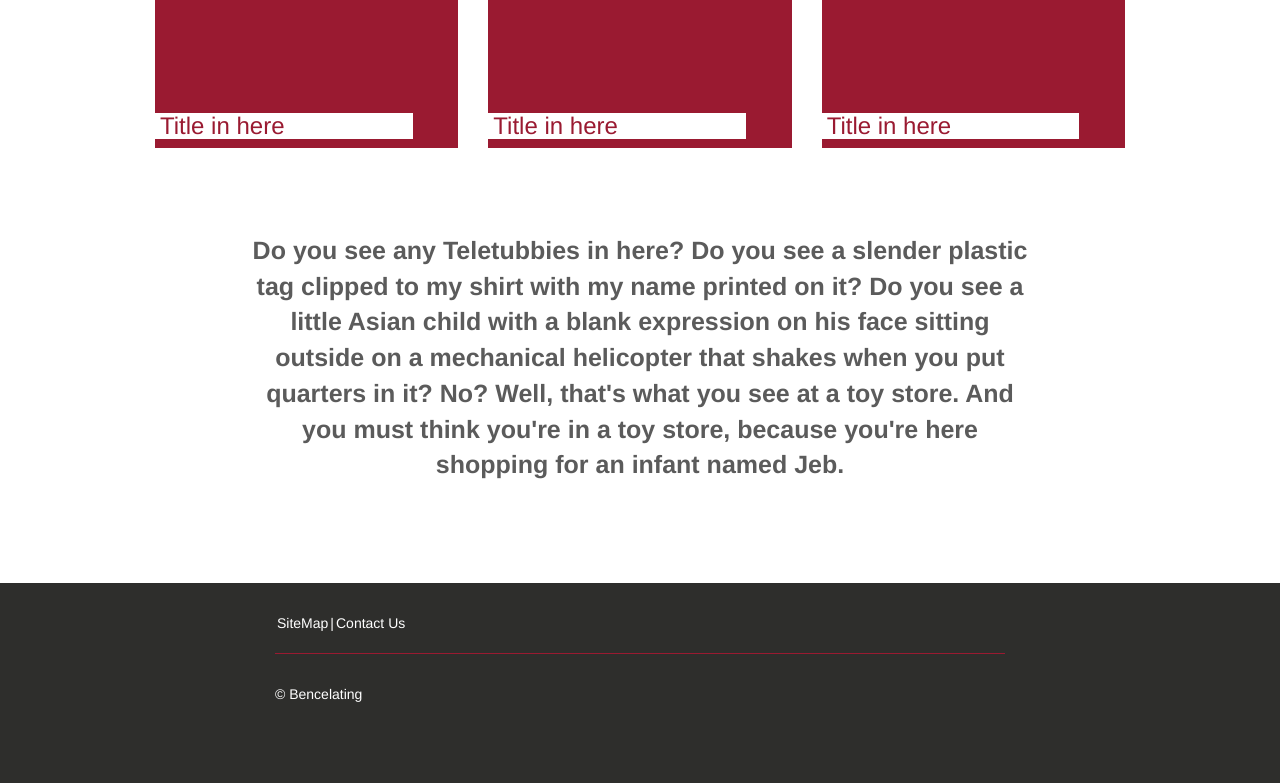
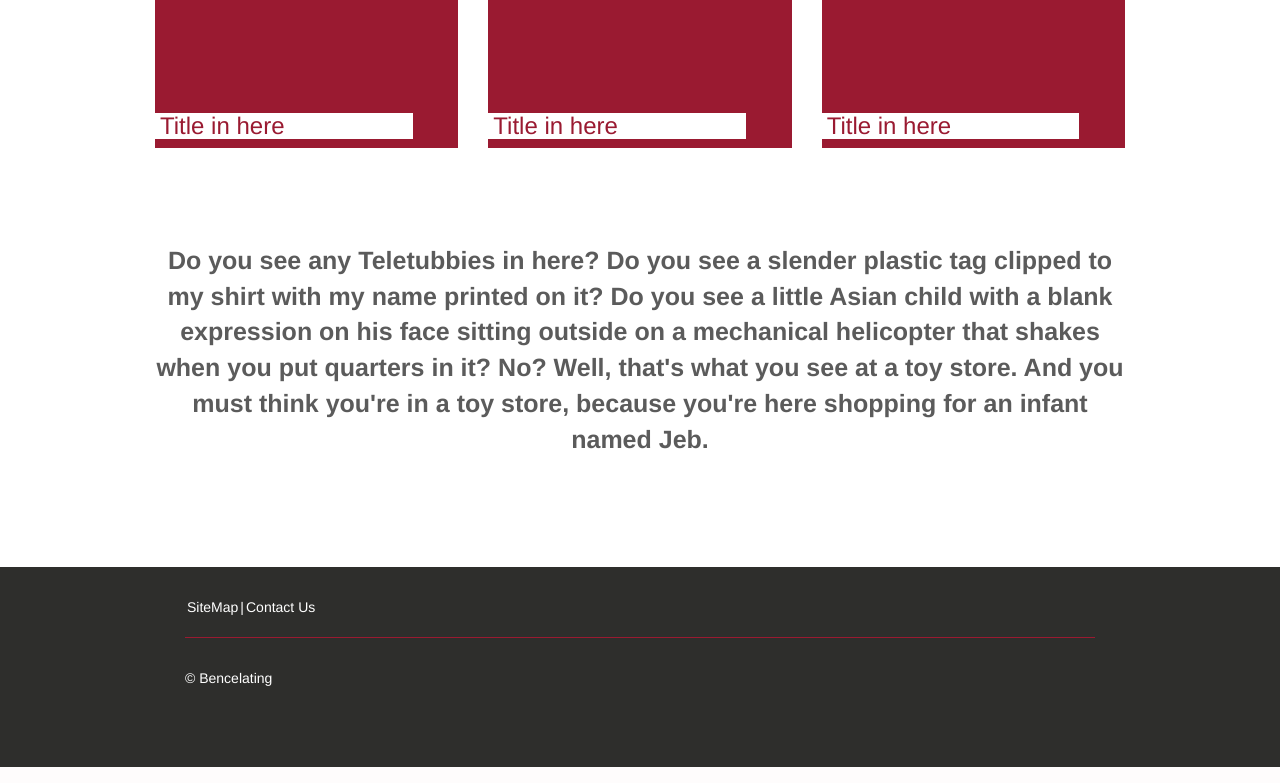
Before and after one commit to mporam/bence, a PHP site: template templates/index.html in a window 1280 px wide. Shown: the part 480-1263 px from the top of the page. Run offline with PHP 8.4, Linux system fonts and the light colour scheme; the template is opened without the code that fills it, so the values that code supplies are empty.

Commit message:
Merging stashed changes with changes upstream
This commit will:
• remove margins from the ipsum content
• merge changes upstream for a smaller container etc

```diff
--- a/templates/css/style.css
+++ b/templates/css/style.css
@@ -6,11 +6,6 @@ body {
 
 .container {
     max-width: 970px;
-}
-
-.slightly-centred-div {
-    margin: 30px 90px 20px 90px;
-    padding-bottom: 20px;
 }
 
 .row.no-pad {
@@ -91,8 +86,9 @@ main h2 {
     font-size: 25px;
     text-align: center;
     color: #5B5B5B;
-    margin-top: 80px;
-    margin-bottom: 80px;
+    margin-top: 90px;
+    margin-bottom: 90px;
+    padding-bottom: 20px;
 }
 
 /*------------------ Forms */
@@ -148,3 +144,8 @@ footer a {
 footer nav {
     border-bottom: #9A1A31 1px solid;
 }
+
+footer nav, footer .metadata {
+    margin: 30px auto 20px auto;
+    padding-bottom: 20px;
+}
```
